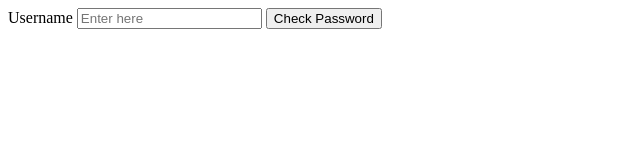
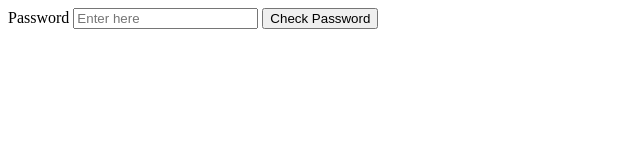
Before and after one commit to ejayjordan/Week-3-In-Class, a plain HTML site: page index.html in a window 1280 px wide. Shown: the full height of the page, 0-640 px from the left. Drawn offline with Linux system fonts and the light colour scheme.

Commit message:
change username to password

```diff
--- a/index.html
+++ b/index.html
@@ -3,11 +3,11 @@
 <head>
     <meta charset="UTF-8">
     <meta name="viewport" content="width=device-width, initial-scale=1.0">
-    <title>Document</title>
+    <title>Password Validator</title>
 </head>
 <body>
-    <label for="Username">Username</label>
-    <input type="text" id="username" name="Username" placeholder="Enter here"/>
+    <label for="Password">Password</label>
+    <input type="text" id="password" name="Password" placeholder="Enter here"/>
     <button onclick="testWord()">Check Password</button>
 </body>
 </html>
--- a/java.js
+++ b/java.js
@@ -1,4 +1,4 @@
-let txtUsername = document.getElementById("username")
+let txtPassword = document.getElementById("password")
 
 function testWord(){
 
```
